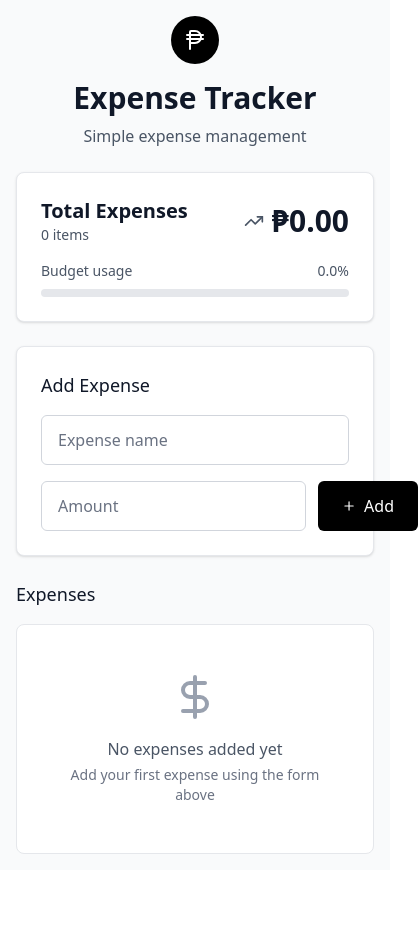
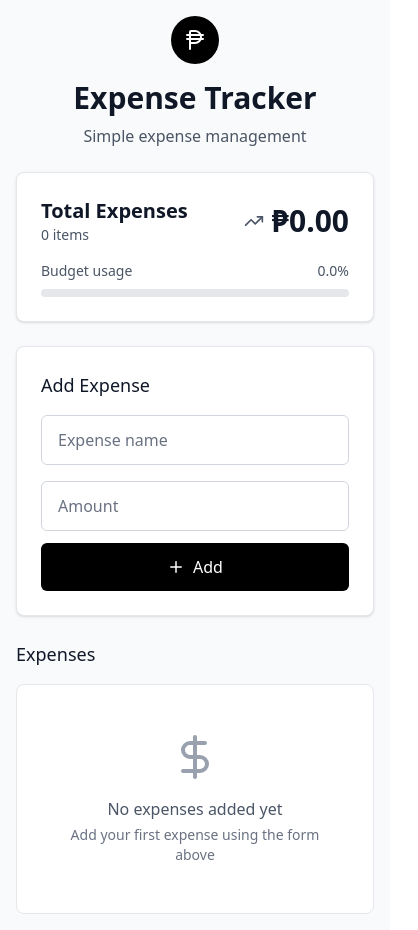
Before and after one commit to earlkian8/expense-tracker-app-dev, a React (Vite) app: page / in a window 390 px wide. Shown: the whole page, 418 px wide, since content can reach past the window. Before the commit the page ends 870 px from the top, so only its background shows below. Built offline with nearby package versions, Linux system fonts and the light colour scheme.

Commit message:
fix: responsive v2

```diff
--- a/src/components/ExpenseForm.jsx
+++ b/src/components/ExpenseForm.jsx
@@ -21,7 +21,9 @@ export default function ExpenseForm({
           onKeyPress={handleKeyPress}
           className="w-full px-4 py-3 border border-gray-300 rounded-md text-gray-900 placeholder-gray-500 focus:outline-none focus:border-black focus:ring-1 focus:ring-black transition-all"
         />
-        <div className="flex gap-3">
+
+        {/* Responsive container */}
+        <div className="flex flex-col sm:flex-row gap-3">
           <input
             type="number"
             placeholder="Amount"
@@ -32,10 +34,11 @@ export default function ExpenseForm({
             onKeyPress={handleKeyPress}
             className="flex-1 px-4 py-3 border border-gray-300 rounded-md text-gray-900 placeholder-gray-500 focus:outline-none focus:border-black focus:ring-1 focus:ring-black transition-all"
           />
+
           <button
             onClick={addExpense}
             disabled={isAdding}
-            className="px-6 py-3 bg-black text-white rounded-md font-medium hover:bg-gray-800 focus:outline-none focus:ring-2 focus:ring-black focus:ring-offset-2 transition-all duration-200 disabled:opacity-50 disabled:cursor-not-allowed flex items-center gap-2 justify-center min-w-[100px]"
+            className="px-6 py-3 bg-black text-white rounded-md font-medium hover:bg-gray-800 focus:outline-none focus:ring-2 focus:ring-black focus:ring-offset-2 transition-all duration-200 disabled:opacity-50 disabled:cursor-not-allowed flex items-center gap-2 justify-center sm:min-w-[100px] w-full sm:w-auto"
           >
             {isAdding ? (
               <div className="w-4 h-4 border-2 border-white/30 border-t-white rounded-full animate-spin"></div>
--- a/src/components/ExpenseList.jsx
+++ b/src/components/ExpenseList.jsx
@@ -3,8 +3,9 @@ import { DollarSign } from "lucide-react";
 
 export default function ExpenseList({ expenses, onDelete }) {
   return (
-    <div>
+    <div className="w-full">
       <h3 className="text-lg font-medium text-gray-900 mb-4">Expenses</h3>
+
       {expenses.length === 0 ? (
         <div className="bg-white border border-gray-200 rounded-lg p-12 text-center">
           <DollarSign className="w-12 h-12 text-gray-400 mx-auto mb-4" />
@@ -14,8 +15,9 @@ export default function ExpenseList({ expenses, onDelete }) {
           </p>
         </div>
       ) : (
-        <div className="bg-white border border-gray-200 rounded-lg p-4 sm:p-6 shadow-sm">
-          <div className="max-h-80 overflow-y-auto space-y-3 pr-2">
+        <div className="bg-white border border-gray-200 rounded-lg shadow-sm">
+          {/* Scrollable container */}
+          <div className="max-h-80 overflow-y-auto divide-y divide-gray-100">
             {expenses.map((expense) => (
               <ExpenseItem
                 key={expense.id}
```
